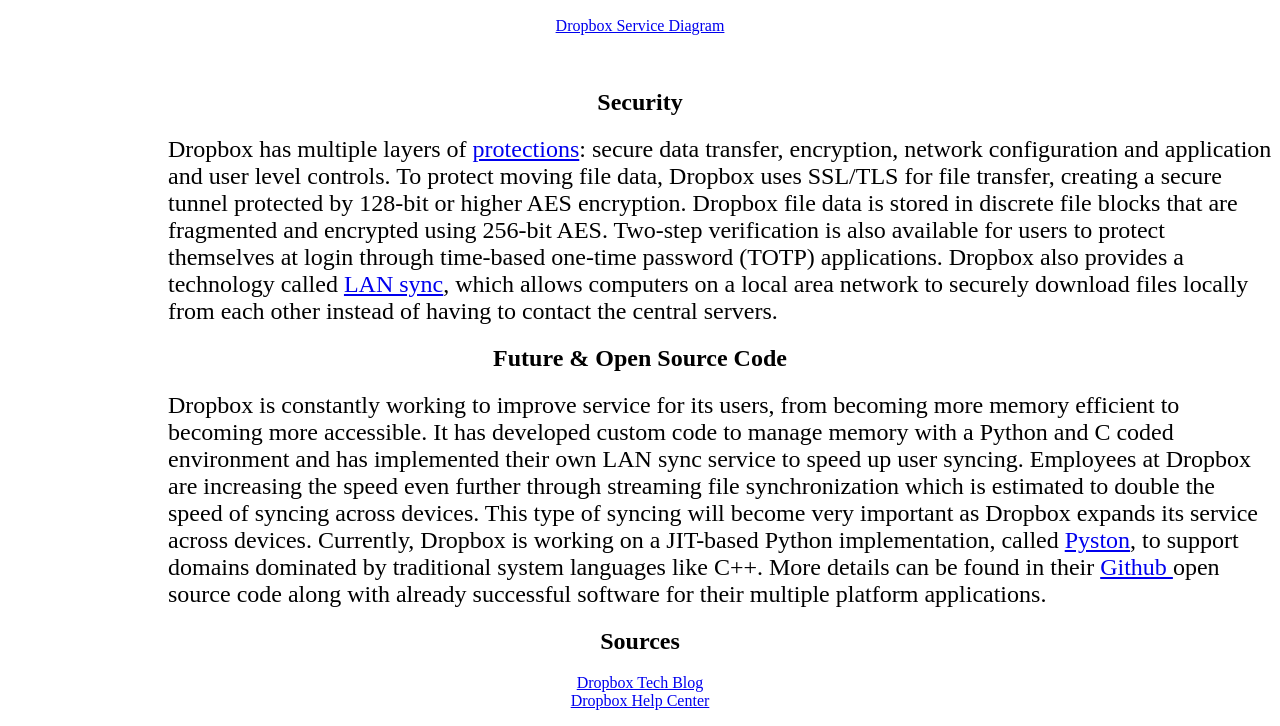
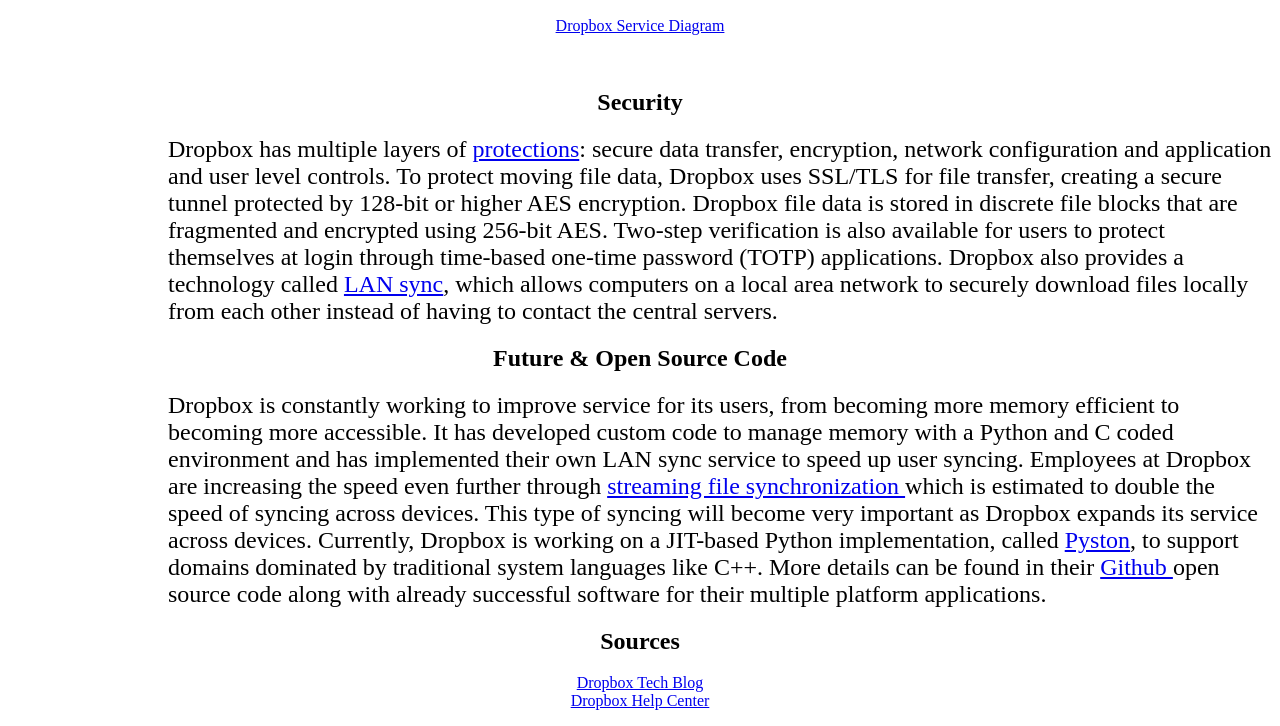
Before and after one commit to meghanhuynh/meghanhuynh.github.io, a plain HTML site: page index.html in a window 1280 px wide. Shown: the part 1359-2085 px from the top of the page. Drawn offline with Linux system fonts and the light colour scheme.

Commit message:
Update index.html

```diff
--- a/index.html
+++ b/index.html
@@ -69,7 +69,8 @@
     Dropbox is constantly working to improve service for its users, from becoming more memory
     efficient to becoming more accessible. It has developed custom code to manage memory with a Python
     and C coded environment and has implemented their own LAN sync service to speed up user syncing.
-    Employees at Dropbox are increasing the speed even further through streaming file synchronization
+    Employees at Dropbox are increasing the speed even further through
+     <a href="https://blogs.dropbox.com/tech/2014/07/streaming-file-synchronization/"> streaming file synchronization </a>
     which is estimated to double the speed of syncing across devices. This type of syncing will become
     very important as Dropbox expands its service across devices. Currently, Dropbox is working on a
     JIT-based Python implementation, called
```
